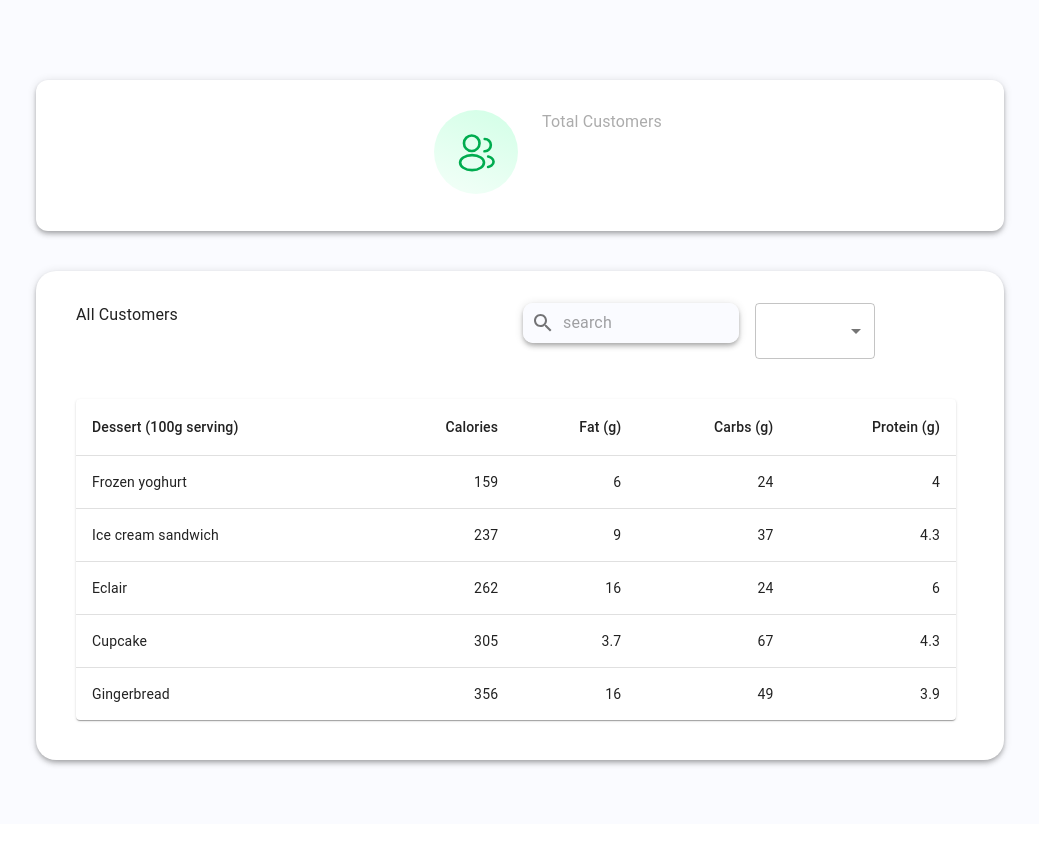
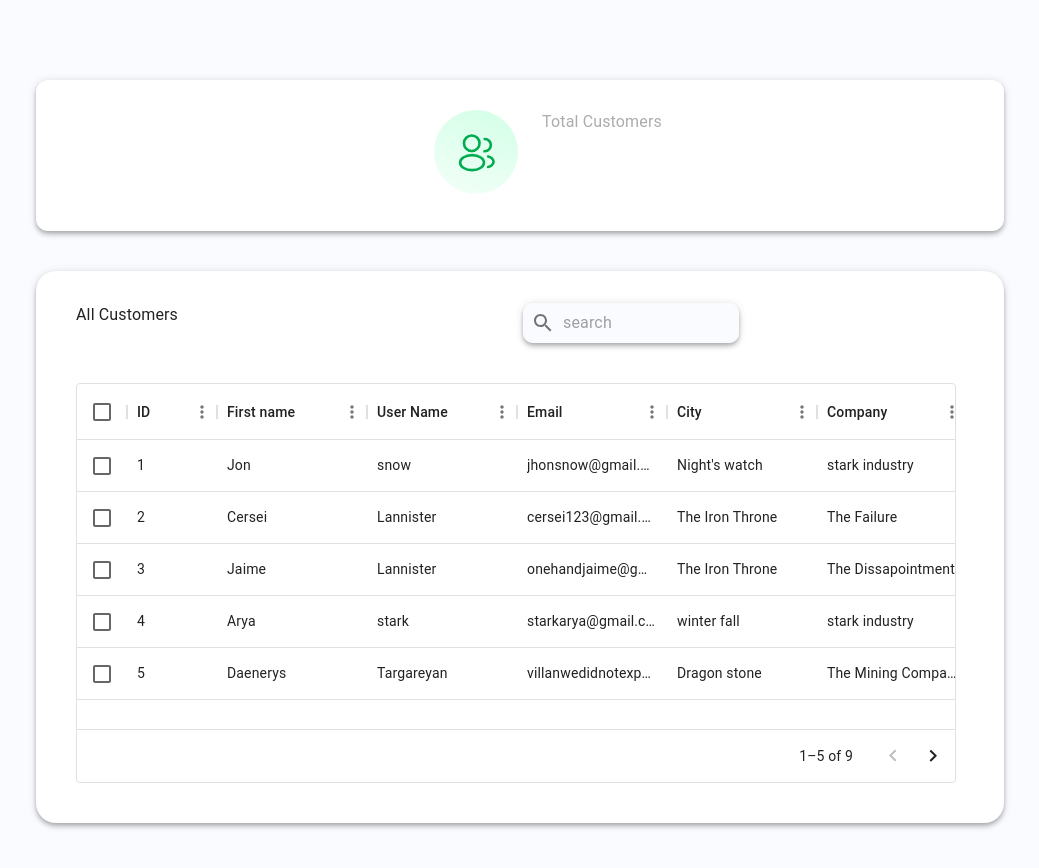
Before and after one commit to Abhiram716/youseai-assignment, a React (Create React App) app: page / in a window 1280 px wide. Shown: the top 868 px of the page, without its empty margins (108-1147 px from the left). Before the commit the page ends 824 px from the top, so only its background shows below. Built offline with nearby package versions, Linux system fonts and the light colour scheme.

Commit message:
replaced MUI table with mui data-grid

```diff
--- a/package.json
+++ b/package.json
@@ -7,6 +7,7 @@
     "@emotion/styled": "^11.11.0",
     "@mui/icons-material": "^5.11.16",
     "@mui/material": "^5.13.6",
+    "@mui/x-data-grid": "^6.9.0",
     "@testing-library/jest-dom": "^5.16.5",
     "@testing-library/react": "^13.4.0",
     "@testing-library/user-event": "^13.5.0",
--- a/src/components/CustomerListContainer.jsx
+++ b/src/components/CustomerListContainer.jsx
@@ -2,7 +2,6 @@ import { Box, Paper, Typography } from "@mui/material";
 import * as React from "react";
 import CustomersList from "./CustomersList";
 import SearchBar from "./SearchBar";
-import DropDownMenu from "./DropDownMenu";
 
 const CustomerListContainer = () => {
   return (
@@ -31,9 +30,6 @@ const CustomerListContainer = () => {
           <Box sx={{ ml: "345px" }}>
             <SearchBar />
           </Box>
-					<Box sx={{ml:"16px"}}>
-            <DropDownMenu />
-          </Box>
         </Box>
         <CustomersList />
       </Paper>
--- a/src/components/CustomersList.jsx
+++ b/src/components/CustomersList.jsx
@@ -1,54 +1,135 @@
 import * as React from "react";
-import Table from "@mui/material/Table";
-import TableBody from "@mui/material/TableBody";
-import TableCell from "@mui/material/TableCell";
-import TableContainer from "@mui/material/TableContainer";
-import TableHead from "@mui/material/TableHead";
-import TableRow from "@mui/material/TableRow";
-import Paper from "@mui/material/Paper";
+import Box from "@mui/material/Box";
+import { DataGrid } from "@mui/x-data-grid";
 
-function createData(name, calories, fat, carbs, protein) {
-  return { name, calories, fat, carbs, protein };
-}
+const columns = [
+  { field: "id", headerName: "ID", width: 90 },
+  {
+    field: "firstName",
+    headerName: "First name",
+    width: 150,
+    editable: true,
+  },
+  {
+    field: "username",
+    headerName: "User Name",
+    width: 150,
+    editable: true,
+  },
+  {
+    field: "email",
+    headerName: "Email",
+    width: 150,
+    editable: true,
+  },
+  {
+    field: "city",
+    headerName: "City",
+    width: 150,
+    editable: true,
+  },
+  {
+    field: "company",
+    headerName: "Company",
+    width: 150,
+    editable: true,
+  },
+];
 
 const rows = [
-  createData("Frozen yoghurt", 159, 6.0, 24, 4.0),
-  createData("Ice cream sandwich", 237, 9.0, 37, 4.3),
-  createData("Eclair", 262, 16.0, 24, 6.0),
-  createData("Cupcake", 305, 3.7, 67, 4.3),
-  createData("Gingerbread", 356, 16.0, 49, 3.9),
+  {
+    id: 1,
+    firstName: "Jon",
+    username: "snow",
+    email: "jhonsnow@gmail.com",
+    city: "Night's watch",
+    company: "stark industry",
+  },
+  {
+    id: 2,
+    firstName: "Cersei",
+    username: "Lannister",
+    email: "cersei123@gmail.com",
+    city: "The Iron Throne",
+    company: "The Failure",
+  },
+  {
+    id: 3,
+    firstName: "Jaime",
+    username: "Lannister",
+    email: "onehandjaime@gmail.com",
+    city: "The Iron Throne",
+    company: "The Dissapointment",
+  },
+  {
+    id: 4,
+    firstName: "Arya",
+    username: "stark",
+    email: "starkarya@gmail.com",
+    city: "winter fall",
+    company: "stark industry",
+  },
+  {
+    id: 5,
+    firstName: "Daenerys",
+    username: "Targareyan",
+    email: "villanwedidnotexpect@gmail.com",
+    city: "Dragon stone",
+    company: "The Mining Company",
+  },
+  {
+    id: 6,
+    firstName: "Abhi",
+    username: "Kantipudi",
+    email: "a4abhiram125t@gmail.com",
+    city: "Kakinada",
+    company: "blah blah",
+  },
+  {
+    id: 7,
+    firstName: "Ferrara",
+    username: "Clifford",
+    email: "a4abhiram125t@gmail.com",
+    city: "Rajamundry",
+    company: "Ferrara roacher",
+  },
+  {
+    id: 8,
+    firstName: "Rossini",
+    username: "Frances",
+    email: "a4abhiram125t@gmail.com",
+    city: "New york",
+    company: "The Crossant Company",
+  },
+  {
+    id: 9,
+    firstName: "Harvey",
+    username: "Specter",
+    email: "a4abhiram125t@gmail.com",
+    city: "Chicago",
+    company: "Pearson spector",
+  },
 ];
 
-export default function BasicTable() {
+const CustomerList = () => {
   return (
-    <TableContainer component={Paper}>
-      <Table sx={{ minWidth: 650 }} aria-label="simple table">
-        <TableHead>
-          <TableRow>
-            <TableCell>Dessert (100g serving)</TableCell>
-            <TableCell align="right">Calories</TableCell>
-            <TableCell align="right">Fat&nbsp;(g)</TableCell>
-            <TableCell align="right">Carbs&nbsp;(g)</TableCell>
-            <TableCell align="right">Protein&nbsp;(g)</TableCell>
-          </TableRow>
-        </TableHead>
-        <TableBody>
-          {rows.map((row) => (
-            <TableRow
-              key={row.name}
-              sx={{ "&:last-child td, &:last-child th": { border: 0 } }}
-            >
-              <TableCell component="th" scope="row">
-                {row.name}
-              </TableCell>
-              <TableCell align="right">{row.calories}</TableCell>
-              <TableCell align="right">{row.fat}</TableCell>
-              <TableCell align="right">{row.carbs}</TableCell>
-              <TableCell align="right">{row.protein}</TableCell>
-            </TableRow>
-          ))}
-        </TableBody>
-      </Table>
-    </TableContainer>
+    <Box sx={{ height: 400, width: "100%" }}>
+      <DataGrid
+        rows={rows}
+        columns={columns}
+        initialState={{
+          pagination: {
+            paginationModel: {
+              pageSize: 5,
+            },
+          },
+        }}
+        pageSizeOptions={[5]}
+        checkboxSelection
+        disableRowSelectionOnClick
+      />
+    </Box>
   );
-}
+};
+
+export default CustomerList;
--- a/src/components/DropDownMenu.jsx
+++ /dev/null
@@ -1,29 +0,0 @@
-import * as React from "react";
-import Box from "@mui/material/Box";
-import MenuItem from "@mui/material/MenuItem";
-import TextField from "@mui/material/TextField";
-
-export default function BasicSelect() {
-  const [age, setAge] = React.useState('');
-
-  const handleChange = (event) => {
-    setAge(event.target.value);
-  };
-
-  return (
-    <Box sx={{ width: 120 }}>
-			<TextField
-				placeholder="sort by"
-				fullWidth
-				select
-        onChange={handleChange}
-        value={age}
-				color="secondary"
-      >
-        <MenuItem value={10}>Ten</MenuItem>
-        <MenuItem value={20}>Twenty</MenuItem>
-        <MenuItem value={30}>Thirty</MenuItem>
-      </TextField>
-    </Box>
-  );
-}
```
Also changed, not shown: 1 other file (tests, documents, lock files or other folders).
